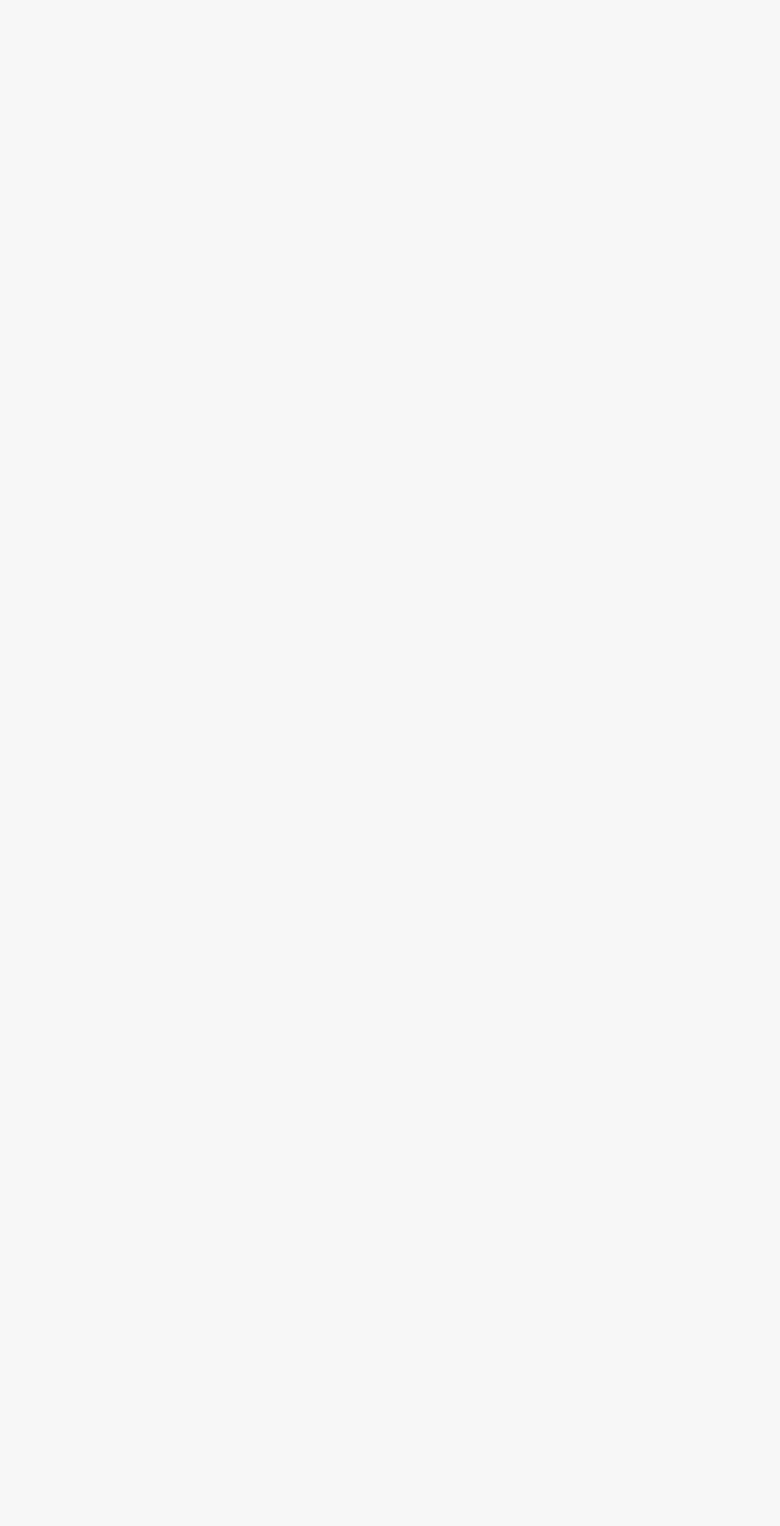
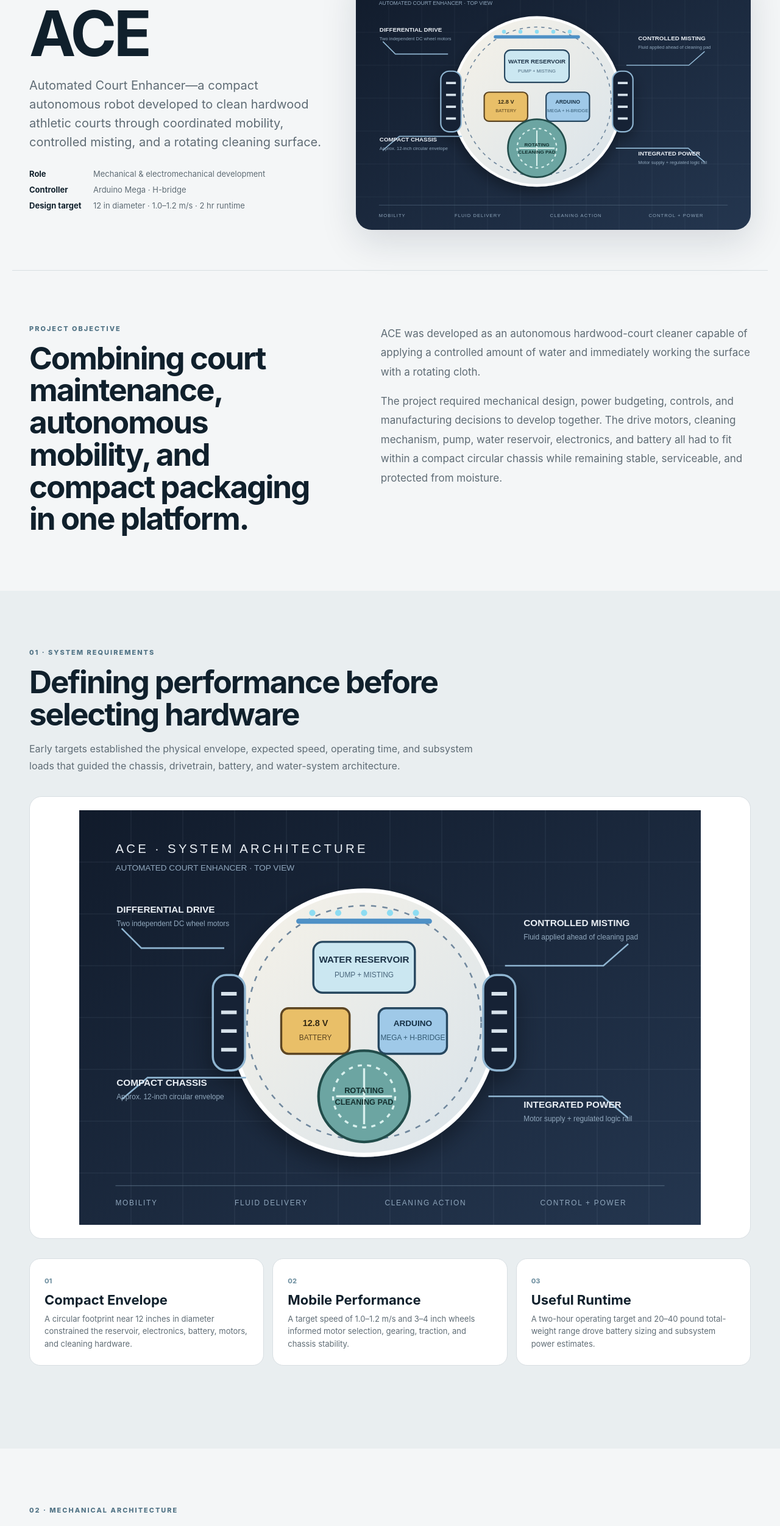
Before and after one commit to CMontini/carson-engineering-portfolio, a React (Vite) app: page /projects/ace in a window 1280 px wide. Before the commit this address had no page. Shown: the part 200-2703 px from the top of the page at 61% size. Before the commit the page ends 800 px from the top, so only its background shows below. Built offline with nearby package versions, Linux system fonts and the light colour scheme.

Commit message:
Add ACE engineering case study

```diff
--- a/src/App.tsx
+++ b/src/App.tsx
@@ -4,6 +4,7 @@ import Home from "./pages/Home";
 import Projects from "./pages/Projects";
 import Charger4 from "./pages/Charger4";
 import Charger5 from "./pages/Charger5";
+import Ace from "./pages/Ace";
 import PersonalProjects from "./pages/PersonalProjects";
 import Mission from "./pages/Mission";
 import RSX from "./pages/RSX";
@@ -23,6 +24,7 @@ export default function App() {
         <Route path="/projects" element={<Projects />} />
         <Route path="/projects/charger-4" element={<Charger4 />} />
         <Route path="/projects/charger-5" element={<Charger5 />} />
+        <Route path="/projects/ace" element={<Ace />} />
         <Route path="/personal-projects" element={<PersonalProjects />} />
         <Route path="/personal-projects/mission" element={<Mission />} />
         <Route path="/personal-projects/rsx" element={<RSX />} />
--- a/src/data/projects.ts
+++ b/src/data/projects.ts
@@ -1,5 +1,6 @@
 import c4Hero from "../assets/c4/accum-hvopen.png";
 import c5Hero from "../assets/c5/pdu-transparent.png";
+import aceHero from "../assets/ace/system-architecture.svg";
 
 export const featuredProjects = [
   {
@@ -17,5 +18,13 @@ export const featuredProjects = [
     subtitle: "Designed and fabricated the Power Distribution Unit enclosure and packaging while contributing to accumulator layout, interfaces, and battery-system integration.",
     image: c5Hero,
     tags: ["PDU", "SolidWorks", "System Integration", "Rules Compliance"]
+  },
+  {
+    slug: "ace",
+    title: "ACE",
+    kicker: "Automated Court Enhancer",
+    subtitle: "Developed a compact autonomous hardwood-court cleaning robot that integrates differential drive, controlled misting, and a rotating cleaning system.",
+    image: aceHero,
+    tags: ["Robotics", "Arduino", "Electromechanical Design", "Prototyping"]
   }
 ];
--- /dev/null
+++ b/src/pages/Ace.tsx
@@ -0,0 +1,91 @@
+import SiteShell from "../components/SiteShell";
+import ProjectHero from "../components/ProjectHero";
+import SectionTitle from "../components/SectionTitle";
+import hero from "../assets/ace/system-architecture.svg";
+
+export default function Ace() {
+  return (
+    <SiteShell>
+      <main className="case-study-page ace-page">
+        <ProjectHero
+          eyebrow="University Engineering Project · Autonomous Robotics"
+          title="ACE"
+          subtitle="Automated Court Enhancer—a compact autonomous robot developed to clean hardwood athletic courts through coordinated mobility, controlled misting, and a rotating cleaning surface."
+          image={hero}
+        >
+          <div className="fact-row">
+            <span><b>Role</b>Mechanical &amp; electromechanical development</span>
+            <span><b>Controller</b>Arduino Mega · H-bridge</span>
+            <span><b>Design target</b>12 in diameter · 1.0–1.2 m/s · 2 hr runtime</span>
+          </div>
+        </ProjectHero>
+
+        <section className="section pad-section two-col-story case-intro">
+          <div>
+            <p className="eyebrow">Project objective</p>
+            <h2>Combining court maintenance, autonomous mobility, and compact packaging in one platform.</h2>
+          </div>
+          <div className="story-copy">
+            <p>ACE was developed as an autonomous hardwood-court cleaner capable of applying a controlled amount of water and immediately working the surface with a rotating cloth.</p>
+            <p>The project required mechanical design, power budgeting, controls, and manufacturing decisions to develop together. The drive motors, cleaning mechanism, pump, water reservoir, electronics, and battery all had to fit within a compact circular chassis while remaining stable, serviceable, and protected from moisture.</p>
+          </div>
+        </section>
+
+        <section className="section pad-section soft-section case-section">
+          <SectionTitle
+            eyebrow="01 · System Requirements"
+            title="Defining performance before selecting hardware"
+            text="Early targets established the physical envelope, expected speed, operating time, and subsystem loads that guided the chassis, drivetrain, battery, and water-system architecture."
+          />
+          <div className="wide-image">
+            <img src={hero} alt="ACE system architecture showing mobility, controls, misting, and rotating cleaning subsystems" />
+          </div>
+          <div className="constraint-grid">
+            <article><span>01</span><h3>Compact Envelope</h3><p>A circular footprint near 12 inches in diameter constrained the reservoir, electronics, battery, motors, and cleaning hardware.</p></article>
+            <article><span>02</span><h3>Mobile Performance</h3><p>A target speed of 1.0–1.2 m/s and 3–4 inch wheels informed motor selection, gearing, traction, and chassis stability.</p></article>
+            <article><span>03</span><h3>Useful Runtime</h3><p>A two-hour operating target and 20–40 pound total-weight range drove battery sizing and subsystem power estimates.</p></article>
+          </div>
+        </section>
+
+        <section className="section pad-section case-section">
+          <SectionTitle
+            eyebrow="02 · Mechanical Architecture"
+            title="Packaging the drivetrain and cleaning system around a shared chassis"
+            text="ACE uses differential drive for maneuverability while a dedicated motor rotates the cleaning cloth beneath the chassis. The reservoir and misting hardware are positioned to apply fluid ahead of the cleaning surface."
+          />
+          <div className="constraint-grid">
+            <article><span>01</span><h3>Differential Drive</h3><p>Two independently controlled DC wheel motors provide forward motion, turning, and path correction without a separate steering mechanism.</p></article>
+            <article><span>02</span><h3>Cleaning Module</h3><p>A dedicated motor drives the rotating cloth so cleaning action remains independent of vehicle speed and turning behavior.</p></article>
+            <article><span>03</span><h3>Water Management</h3><p>A small reservoir, pump, and misting outlets control fluid delivery while enclosure and component placement reduce exposure to leaks and spray.</p></article>
+          </div>
+        </section>
+
+        <section className="section pad-section dark-section case-section">
+          <SectionTitle
+            eyebrow="03 · Controls & Power"
+            title="Coordinating motion, cleaning, and fluid delivery"
+            text="An Arduino Mega provides the control platform, with an H-bridge driving the wheel motors and separate outputs coordinating the cleaning motor, pump, and servo-actuated functions."
+          />
+          <div className="constraint-grid light-cards">
+            <article><span>01</span><h3>Power Architecture</h3><p>A 12.8 V battery platform supports the motors and pump, with regulated 5 V logic power for the controller and low-voltage electronics.</p></article>
+            <article><span>02</span><h3>Load Budget</h3><p>Drive-motor, pump, servo, and cleaning-motor current estimates were combined to evaluate battery capacity, wiring, and protection needs.</p></article>
+            <article><span>03</span><h3>Motion Control</h3><p>Independent wheel commands create the basis for closed-loop speed correction, repeatable coverage paths, and future PID refinement.</p></article>
+          </div>
+        </section>
+
+        <section className="section pad-section case-section">
+          <SectionTitle
+            eyebrow="04 · Prototype Development"
+            title="Using integration and testing to expose the next design change"
+            text="The prototype brought mechanical, electrical, and fluid systems together so the team could evaluate fit, traction, cleaning behavior, water delivery, runtime, and service access as one complete machine."
+          />
+          <div className="constraint-grid">
+            <article><span>01</span><h3>Build</h3><p>Translate the system layout into a manufacturable chassis with practical mounting, wiring, and assembly interfaces.</p></article>
+            <article><span>02</span><h3>Test</h3><p>Evaluate straight-line travel, turning, cleaning contact, mist coverage, current draw, and component temperature.</p></article>
+            <article><span>03</span><h3>Iterate</h3><p>Use prototype observations to refine weight distribution, moisture protection, cleaning pressure, controls, and maintenance access.</p></article>
+          </div>
+        </section>
+      </main>
+    </SiteShell>
+  );
+}
--- a/src/pages/Home.tsx
+++ b/src/pages/Home.tsx
@@ -79,8 +79,8 @@ export default function Home() {
           <div className="section-heading-row">
             <SectionTitle
               eyebrow="Selected Work"
-              title="Formula SAE battery & high-voltage systems"
-              text="A closer look at the mechanical design, packaging, manufacturing, and integration work behind two generations of CBU Motorsports electric vehicles."
+              title="Mechanical and electromechanical systems"
+              text="Battery and high-voltage hardware for Formula SAE vehicles, plus a compact autonomous cleaning robot developed from requirements through prototype integration."
             />
             <Link className="section-link" to="/projects">View engineering archive →</Link>
           </div>
--- a/src/pages/Projects.tsx
+++ b/src/pages/Projects.tsx
@@ -13,6 +13,11 @@ const projectMeta = {
     role: "Power Distribution Unit mechanical owner",
     scope: "Enclosure · interfaces · fabrication · integration",
   },
+  "ace": {
+    label: "Autonomous cleaning robotics",
+    role: "Mechanical & electromechanical development",
+    scope: "Mobility · cleaning system · controls · prototyping",
+  },
 };
 
 export default function Projects() {
@@ -22,14 +27,14 @@ export default function Projects() {
         <section className="page-intro engineering-intro">
           <div className="engineering-intro-copy">
             <p className="eyebrow">Engineering Work</p>
-            <h1>Formula SAE electric vehicle development</h1>
+            <h1>Mechanical and electromechanical development</h1>
             <p>
-              Two generations of CBU Motorsports work showing progression from focused battery-subsystem contribution to independent ownership of high-voltage mechanical hardware.
+              Three case studies showing battery and high-voltage hardware for Formula SAE vehicles alongside a compact autonomous cleaning robot developed from requirements through prototype integration.
             </p>
           </div>
           <div className="archive-summary" aria-label="Engineering archive summary">
-            <div><strong>02</strong><span>Vehicle generations</span></div>
-            <div><strong>Battery + HV</strong><span>Primary systems</span></div>
+            <div><strong>03</strong><span>Major case studies</span></div>
+            <div><strong>Battery + Robotics</strong><span>Primary systems</span></div>
             <div><strong>CAD → Build</strong><span>Design through fabrication</span></div>
           </div>
         </section>
@@ -37,7 +42,7 @@ export default function Projects() {
         <section className="section pad-section engineering-archive-section">
           <div className="archive-heading">
             <div>
-              <p className="eyebrow">CBU Motorsports</p>
+              <p className="eyebrow">Project Archive</p>
               <h2>Engineering progression</h2>
             </div>
             <p>
```
Also changed, not shown: src/assets/ace/system-architecture.svg (added).
